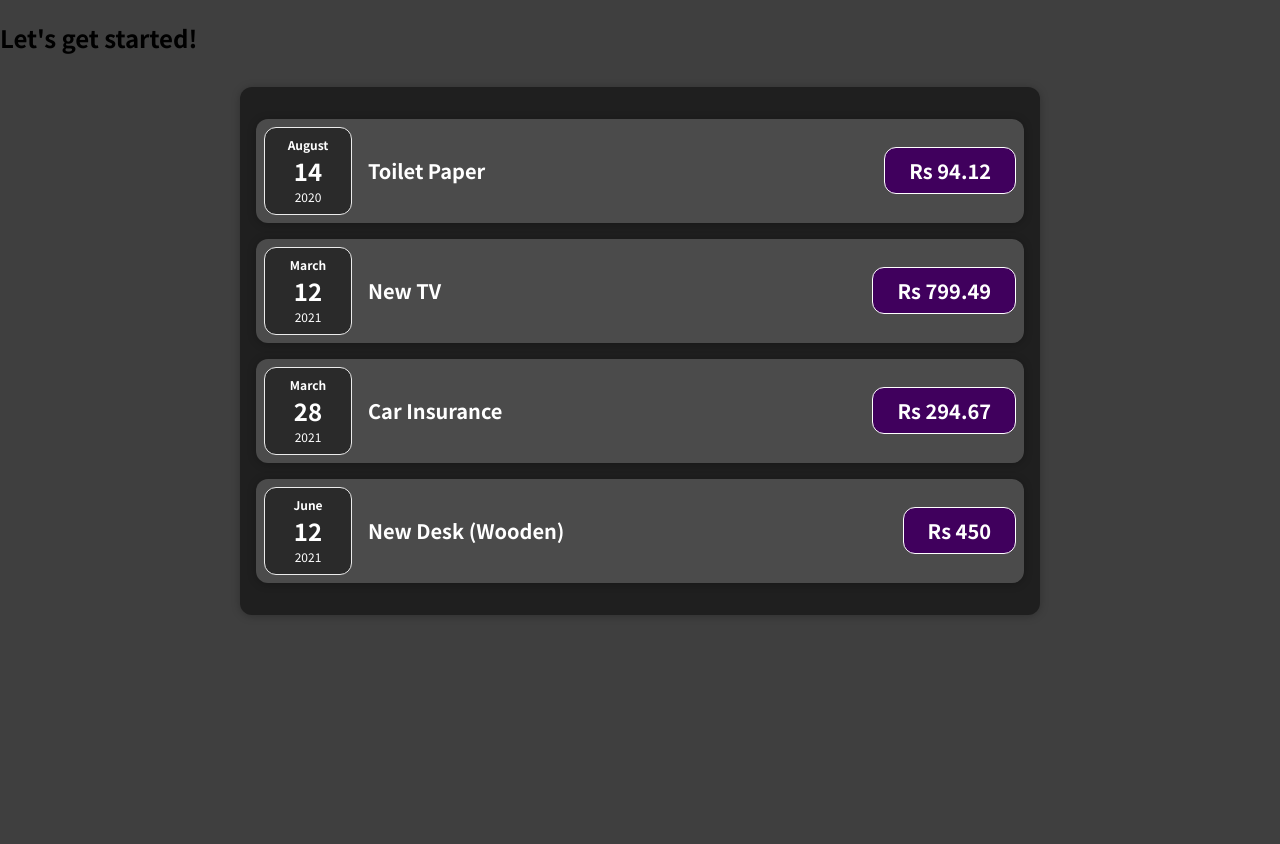
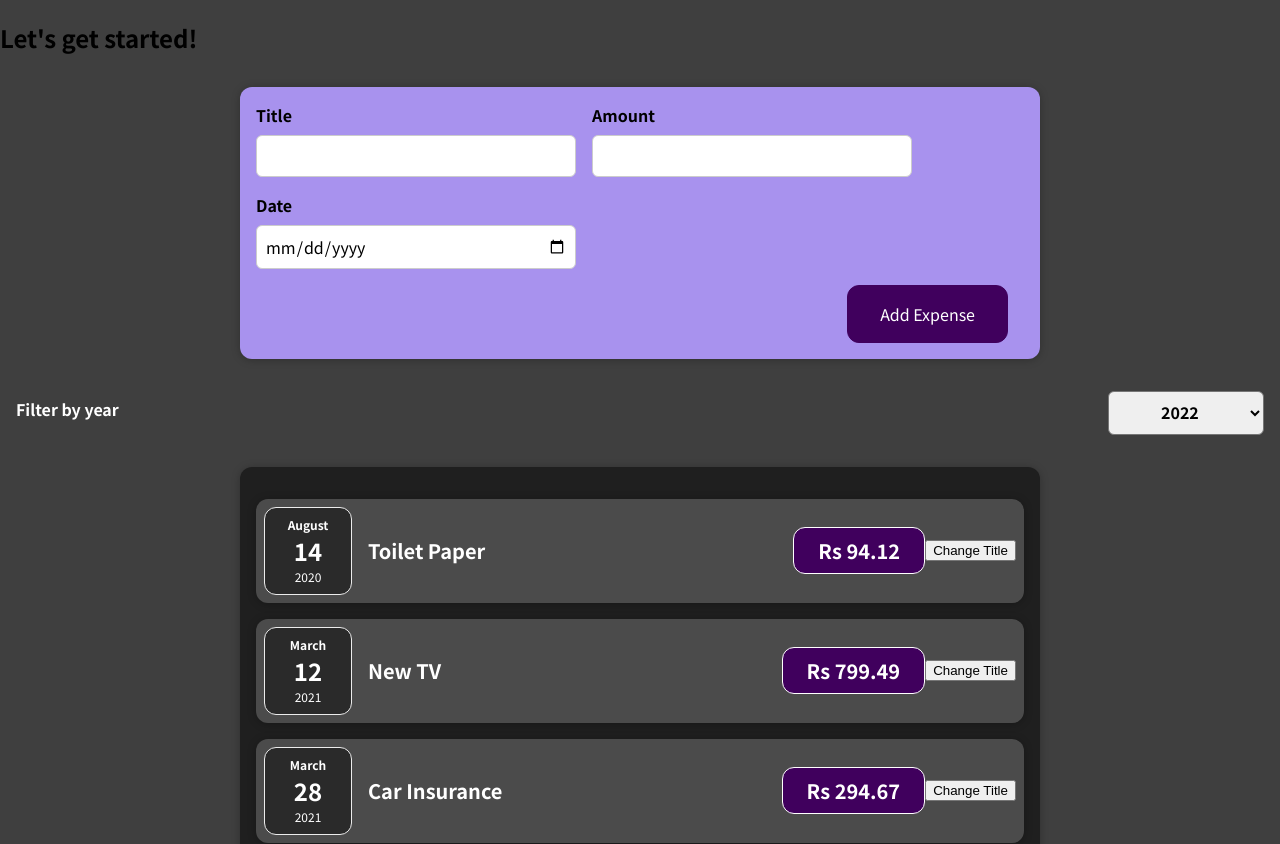
Before and after one commit to cooldudeachyut/react-course-app, a React (Create React App) app: page / in a window 1280 px wide. Shown: the top 844 px of the page. Before the commit the page ends 800 px from the top, so only its background shows below. Built offline with nearby package versions, Linux system fonts and the light colour scheme.

Commit message:
add year filter listener

```diff
--- a/src/App.js
+++ b/src/App.js
@@ -1,7 +1,10 @@
-import Expenses from './components/expenses/Expenses';
+import React, { useState } from "react";
+
+import Expenses from "./components/expenses/Expenses";
+import NewExpense from "./components/new-expenses/NewExpense";
 
 function App() {
-  const expenses = [
+  const [expenses, setExpenses] = useState([
     {
       id: "e1",
       title: "Toilet Paper",
@@ -26,11 +29,18 @@
       amount: 450,
       date: new Date(2021, 5, 12),
     },
-  ];
+  ]);
+
+  const addExpenseHandler = (expense) => {
+    setExpenses((prevState) => {
+      return [...prevState, expense];
+    });
+  };
 
   return (
     <div>
       <h2>Let's get started!</h2>
+      <NewExpense onAddExpense={addExpenseHandler} />
       <Expenses expenseList={expenses} />
     </div>
   );
--- a/src/components/expenses/ExpenseItem.js
+++ b/src/components/expenses/ExpenseItem.js
@@ -1,17 +1,26 @@
+import { useState } from "react";
+
 import ExpenseDate from "./ExpenseDate";
-import Card from '../ui/Card';
+import Card from "../ui/Card";
 import "./ExpenseItem.css";
 
-function ExpenseItem(props) {
+const ExpenseItem = (props) => {
+  const [title, setTitle] = useState(props.title);
+
+  const clickHandler = () => {
+    setTitle("UPDATED!!");
+  };
+
   return (
     <Card className="expense-item">
       <ExpenseDate date={props.date} />
       <div className="expense-item__description">
-        <h2>{props.title}</h2>
+        <h2>{title}</h2>
         <div className="expense-item__price">Rs {props.amount}</div>
       </div>
+      <button onClick={clickHandler}>Change Title</button>
     </Card>
   );
-}
+};
 
 export default ExpenseItem;
--- a/src/components/expenses/Expenses.js
+++ b/src/components/expenses/Expenses.js
@@ -1,15 +1,29 @@
+import React, { useState } from "react";
+
 import "./Expenses.css";
+import ExpensesFilter from "./ExpensesFilter";
 import ExpenseItem from "./ExpenseItem";
-import Card from '../ui/Card';
+import Card from "../ui/Card";
 
-function Expenses(props) {
+const Expenses = (props) => {
+  const [currentYear, setCurrentYear] = useState("2022");
+
   const mappedExpensesArray = props.expenseList.map((x) => {
     return (
-      <ExpenseItem id={x.id} title={x.title} amount={x.amount} date={x.date} />
+      <ExpenseItem key={x.id} title={x.title} amount={x.amount} date={x.date} />
     );
   });
 
-  return <Card className="expenses">{mappedExpensesArray}</Card>;
-}
+  const onOptionChangeHandler = (selectedYear) => {
+    setCurrentYear(selectedYear);
+  };
+
+  return (
+    <div>
+      <ExpensesFilter onOptionChange={onOptionChangeHandler} />
+      <Card className="expenses">{mappedExpensesArray}</Card>
+    </div>
+  );
+};
 
 export default Expenses;
--- /dev/null
+++ b/src/components/expenses/ExpensesFilter.css
@@ -0,0 +1,24 @@
+.expenses-filter {
+  color: white;
+  padding: 0 1rem;
+}
+
+.expenses-filter__control {
+  display: flex;
+  width: 100%;
+  align-items: center;
+  justify-content: space-between;
+  margin: 1rem 0;
+}
+
+.expenses-filter label {
+  font-weight: bold;
+  margin-bottom: 0.5rem;
+}
+
+.expenses-filter select {
+  font: inherit;
+  padding: 0.5rem 3rem;
+  font-weight: bold;
+  border-radius: 6px;
+}
--- /dev/null
+++ b/src/components/expenses/ExpensesFilter.js
@@ -0,0 +1,25 @@
+import React from 'react';
+
+import './ExpensesFilter.css';
+
+const ExpensesFilter = (props) => {
+  const onSelectHandler = (event) => {
+    props.onOptionChangeHandler(event.target.value);
+  }
+
+  return (
+    <div className='expenses-filter'>
+      <div className='expenses-filter__control'>
+        <label>Filter by year</label>
+        <select>
+          <option value='2022' onChange={onSelectHandler}>2022</option>
+          <option value='2021' onChange={onSelectHandler}>2021</option>
+          <option value='2020' onChange={onSelectHandler}>2020</option>
+          <option value='2019' onChange={onSelectHandler}>2019</option>
+        </select>
+      </div>
+    </div>
+  );
+};
+
+export default ExpensesFilter;
--- /dev/null
+++ b/src/components/new-expenses/ExpenseForm.css
@@ -0,0 +1,26 @@
+.new-expense__controls {
+  display: flex;
+  flex-wrap: wrap;
+  gap: 1rem;
+  margin-bottom: 1rem;
+  text-align: left;
+}
+
+.new-expense__control label {
+  font-weight: bold;
+  margin-bottom: 0.5rem;
+  display: block;
+}
+
+.new-expense__control input {
+  font: inherit;
+  padding: 0.5rem;
+  border-radius: 6px;
+  border: 1px solid #ccc;
+  width: 20rem;
+  max-width: 100%;
+}
+
+.new-expense__actions {
+  text-align: right;
+}
--- /dev/null
+++ b/src/components/new-expenses/ExpenseForm.js
@@ -0,0 +1,76 @@
+import React, { useState } from "react";
+
+import "./ExpenseForm.css";
+
+const ExpenseForm = (props) => {
+  const [enteredTitle, setEnteredTitle] = useState("");
+  const [enteredAmount, setEnteredAmount] = useState("");
+  const [enteredDate, setEnteredDate] = useState("");
+
+  const titleChangeHandler = (event) => {
+    setEnteredTitle(event.target.value);
+  };
+
+  const amountChangeHandler = (event) => {
+    setEnteredAmount(event.target.value);
+  };
+
+  const dateChangeHandler = (event) => {
+    setEnteredDate(event.target.value);
+  };
+
+  const submitHandler = (event) => {
+    event.preventDefault();
+
+    const expenseData = {
+      title: enteredTitle,
+      amount: enteredAmount,
+      date: new Date(enteredDate),
+    };
+
+		props.onSaveExpenseData(expenseData);
+    setEnteredAmount("");
+    setEnteredDate("");
+    setEnteredTitle("");
+  };
+
+  return (
+    <form onSubmit={submitHandler}>
+      <div className="new-expense__controls">
+        <div className="new-expense__control">
+          <label>Title</label>
+          <input
+            type="text"
+            onChange={titleChangeHandler}
+            value={enteredTitle}
+          />
+        </div>
+        <div className="new-expense__control">
+          <label>Amount</label>
+          <input
+            type="number"
+            min="0.01"
+            step="0.01"
+            onChange={amountChangeHandler}
+            value={enteredAmount}
+          />
+        </div>
+        <div className="new-expense__control">
+          <label>Date</label>
+          <input
+            type="date"
+            min="2019-01-01"
+            max="2022-12-31"
+            onChange={dateChangeHandler}
+            value={enteredDate}
+          />
+        </div>
+      </div>
+      <div className="new-expense__actions">
+        <button type="submit">Add Expense</button>
+      </div>
+    </form>
+  );
+};
+
+export default ExpenseForm;
--- /dev/null
+++ b/src/components/new-expenses/NewExpense.css
@@ -0,0 +1,38 @@
+.new-expense {
+  background-color: #a892ee;
+  padding: 1rem;
+  margin: 2rem auto;
+  width: 50rem;
+  max-width: 95%;
+  border-radius: 12px;
+  text-align: center;
+  box-shadow: 0 1px 8px rgba(0, 0, 0, 0.25);
+}
+
+.new-expense button {
+  font: inherit;
+  cursor: pointer;
+  padding: 1rem 2rem;
+  border: 1px solid #40005d;
+  background-color: #40005d;
+  color: white;
+  border-radius: 12px;
+  margin-right: 1rem;
+}
+
+.new-expense button:hover,
+.new-expense button:active {
+  background-color: #510674;
+  border-color: #510674;
+}
+
+.new-expense button.alternative {
+  color: #220131;
+  border-color: transparent;
+  background-color: transparent;
+}
+
+.new-expense button.alternative:hover,
+.new-expense button.alternative:active {
+  background-color: #ddb3f8;
+}
--- /dev/null
+++ b/src/components/new-expenses/NewExpense.js
@@ -0,0 +1,23 @@
+import React from "react";
+
+import ExpenseForm from "./ExpenseForm";
+import "./NewExpense.css";
+
+const NewExpense = (props) => {
+  const saveExpenseDataHandler = (enteredExpenseData) => {
+    const expenseData = {
+      ...enteredExpenseData,
+      id: Math.random().toString(),
+    };
+
+		props.onAddExpense(expenseData);
+  };
+
+  return (
+    <div className="new-expense">
+      <ExpenseForm onSaveExpenseData={saveExpenseDataHandler} />
+    </div>
+  );
+};
+
+export default NewExpense;
```
Also changed, not shown: 1 other file (tests, documents, lock files or other folders).
